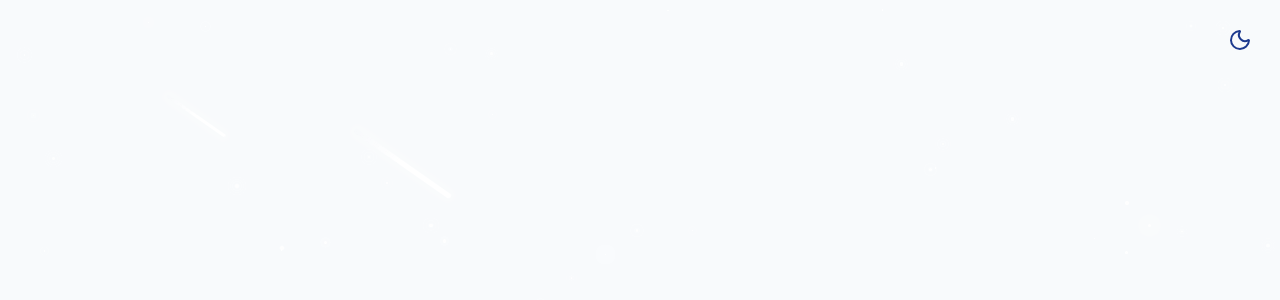
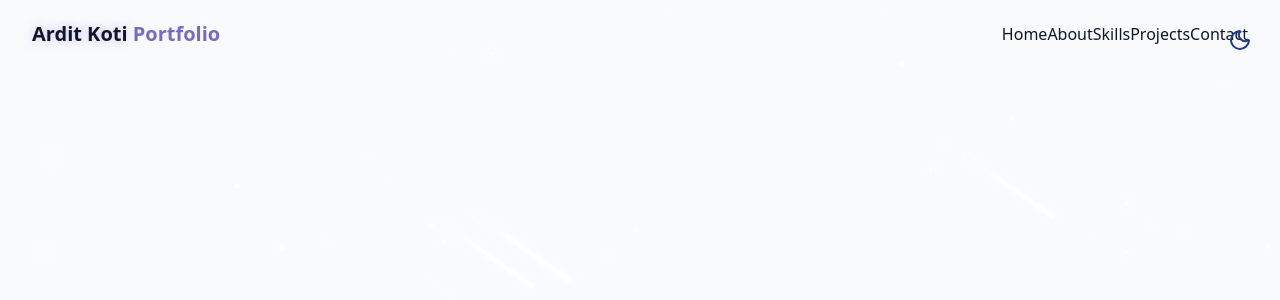
Before and after one commit to Ardit-K/PortfolioSite, a React (Vite) app: page / in a window 1280 px wide. Shown: the top 300 px of the page. Built offline with nearby package versions, Linux system fonts and the light colour scheme.

Commit message:
NavBar Starting

```diff
--- /dev/null
+++ b/src/components/Navbar.jsx
@@ -0,0 +1,51 @@
+import { cn } from "@/lib/utils";
+import { useEffect, useState } from "react";
+
+const navItems = [
+    {name: 'Home', href: '#hero'},
+    {name: 'About', href: '#about'},
+    {name: 'Skills', href: '#skills'},
+    {name: 'Projects', href: '#projects'},
+    {name: 'Contact', href: '#contact'}
+]
+
+export const Navbar = () => {
+    const [isScrolled, setIsScrolled] = useState(false);
+
+    useEffect(() => {
+        const handleScroll = () => {
+            setIsScrolled(window.screenY > 10);
+        };
+
+        window.addEventListener("scroll", handleScroll);
+        return () => window.removeEventListener("scroll", handleScroll);
+    }, []);
+
+    return (<nav className={cn("fixed w-full z-40 transition-all duration-300",
+        isScrolled ? "py-3 bg-background/80 backdrop-blur-md shadow-xs" : "py-5"
+     )}
+     >
+        <div className="container flex items-center justify-between">
+            <a
+            className="text-xl font-bold text-primary flex items-center"
+            href="#hero"
+            >
+                <span className="relative z-10 ">
+                    <span className="text-glow text-foreground">Ardit Koti</span> Portfolio
+                </span>
+            </a>
+
+            {/* Desktop Nav */}
+            <div>
+                {navItems.map((item, key) => (
+                    <a>{item.name}</a>
+                ))}
+            </div>
+
+            {/* Mobile Nav */}
+
+
+        </div>
+     </nav>
+    );
+};
--- a/src/pages/Home.jsx
+++ b/src/pages/Home.jsx
@@ -1,4 +1,5 @@
-import { ThemeToggle } from "../components/ThemeToggle";
+import { Navbar } from "@/components/Navbar";
+import { ThemeToggle } from "@/components/ThemeToggle";
 import { StarBackground } from "@/components/StarBackground";
 
 export const Home = () => {
@@ -9,7 +10,7 @@
         {/* Background Effects */}
         <StarBackground />
         {/* Navbar */}
-
+        <Navbar />
         {/* Main Content */}
     </div>;
 }
```
